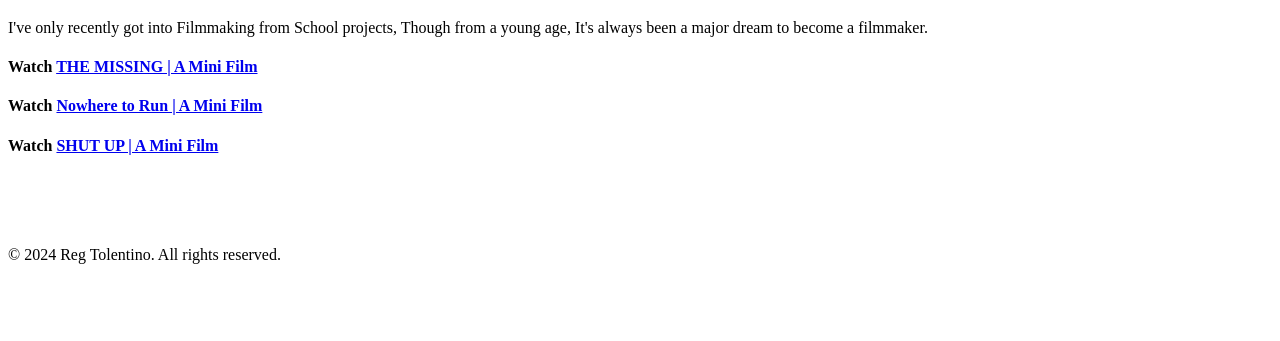
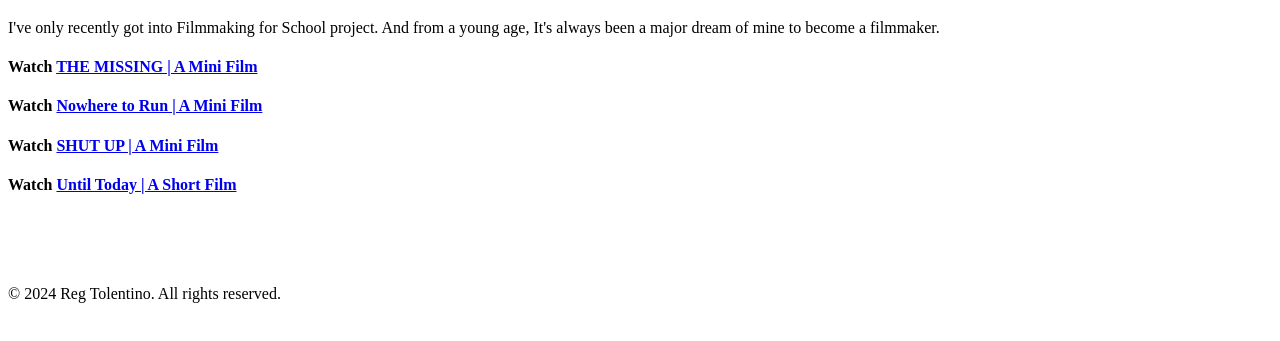
Before and after one commit to CaspersArchives/portfolio, a plain HTML site: page MINTER Portfolio/SUB TABS/Film.html in a window 1280 px wide. Shown: the part 163-504 px from the top of the page. Drawn offline with Linux system fonts and the light colour scheme.

Commit message:
Update Film.html

```diff
--- a/MINTER Portfolio/SUB TABS/Film.html
+++ b/MINTER Portfolio/SUB TABS/Film.html
@@ -17,10 +17,11 @@
 		</center>
 	</h3>
 	<H1>Film Works</H1>
-	<p>I've only recently got into Filmmaking from School projects, Though from a young age, It's always been a major dream to become a filmmaker.</p>
+	<p>I've only recently got into Filmmaking for School project. And from a young age, It's always been a major dream of mine to become a filmmaker.</p>
 		<h4>Watch <a href="https://youtu.be/LjmVOhAIoZ8/">THE MISSING | A Mini Film</a></h4>
 		<h4>Watch <a href="https://youtu.be/YSha9Z7r1M0/">Nowhere to Run | A Mini Film</a></h4>
 		<h4>Watch <a href="https://youtu.be/N-z8frQ4eGo/">SHUT UP | A Mini Film</a></h4>
+		<h4>Watch <a href="https://youtu.be/6ii0HfdeDSg/">Until Today | A Short Film</a></h4>
 	<br>
 	<br>
 	<br>
```
